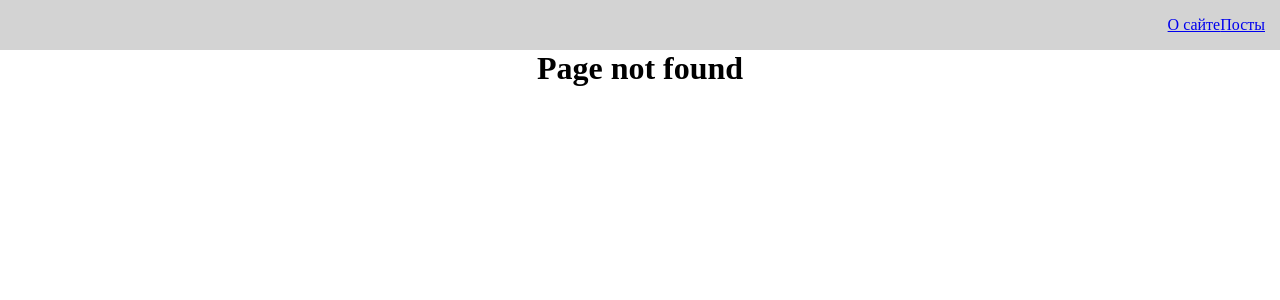
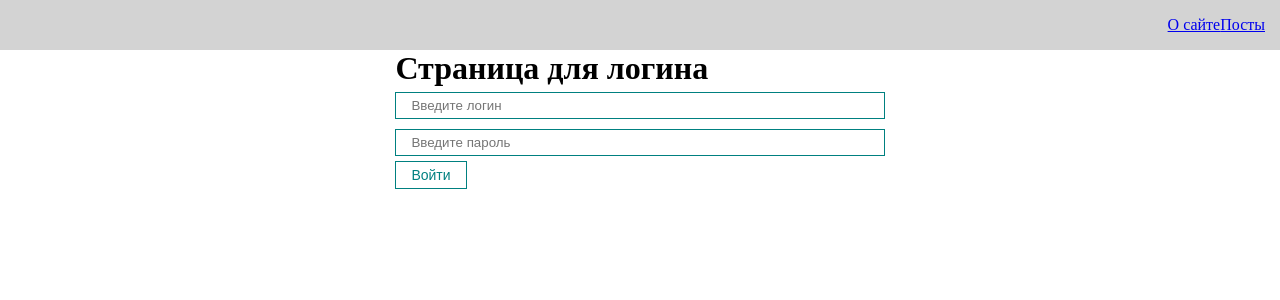
Before and after one commit to Andryii/pr1, a React (Create React App) app: page /login in a window 1280 px wide. Before the commit this address had no page. Shown: the top 300 px of the page. Built offline with nearby package versions, Linux system fonts and the light colour scheme.

Commit message:
Login page

```diff
--- a/src/App.js
+++ b/src/App.js
@@ -1,14 +1,26 @@
-import React from "react";
+import React, { useContext, useEffect, useState } from "react";
 import { BrowserRouter } from "react-router-dom";
 import AppRouter from "./components/AppRouter";
 import Navbar from "./components/UI/Navbar/Navbar";
+import { AuthContext } from "./context";
 
 const App = () => {
+  const [isAuth, setIsAuth] = useState(false);
+  const [isLoading, setLoading] = useState(true);
+  useEffect(() => {
+    if (localStorage.getItem("auth")) {
+      setIsAuth(true);
+    }
+    setLoading(false);
+  });
+
   return (
-    <BrowserRouter>
-      <Navbar />
-      <AppRouter />
-    </BrowserRouter>
+    <AuthContext.Provider value={{ isAuth, setIsAuth, isLoading }}>
+      <BrowserRouter>
+        <Navbar />
+        <AppRouter />
+      </BrowserRouter>
+    </AuthContext.Provider>
   );
 };
 
--- a/src/components/AppRouter.jsx
+++ b/src/components/AppRouter.jsx
@@ -1,16 +1,32 @@
-import React from "react";
-import { Routes, Route } from "react-router-dom";
+import React, { useContext } from "react";
+import { Routes, Route, Navigate } from "react-router-dom";
+import { AuthContext } from "../context";
 import About from "../pages/About";
 import PostIdPage from "../pages/PostIdPage";
 import Posts from "../pages/Posts";
+import { privateRoutes, publicRoutes } from "../router/routes";
+import Loader from "./UI/loader/Loader";
 
 const AppRouter = () => {
-  return (
+  const { isAuth, isLoading } = useContext(AuthContext);
+
+  if (isLoading) {
+    return <Loader />;
+  }
+
+  return isAuth ? (
     <Routes>
-      <Route path="/about" element={<About />} />
-      <Route path="/posts" element={<Posts />} />
-      <Route path="/posts/:id" element={<PostIdPage />} />
-      <Route path="/*" element={<h1>Page not found</h1>} />
+      {privateRoutes.map((route) => (
+        <Route key={route.path} path={route.path} element={<route.element />} />
+      ))}
+      <Route path="/*" element={<Navigate to="/posts" replace={true} />} />
+    </Routes>
+  ) : (
+    <Routes>
+      {publicRoutes.map((route) => (
+        <Route key={route.path} path={route.path} element={<route.element />} />
+      ))}
+      <Route path="/*" element={<Navigate to="/login" replace={false} />} />
     </Routes>
   );
 };
--- a/src/components/UI/Navbar/Navbar.jsx
+++ b/src/components/UI/Navbar/Navbar.jsx
@@ -1,8 +1,28 @@
-import React from "react";
+import React, { useContext } from "react";
 import { BrowserRouter, Link, Routes, Route } from "react-router-dom";
+import { AuthContext } from "../../../context";
+import MyButton from "../button/MyButton";
 const Navbar = () => {
+  const { isAuth, setIsAuth } = useContext(AuthContext);
+
+  const logout = ()=>
+  {
+    setIsAuth(false);
+    localStorage.removeItem('auth');
+  }
+
   return (
     <div className="navbar">
+      {isAuth ? (
+        <MyButton
+          onClick={logout}
+        >
+          Выйти
+        </MyButton>
+      ) : (
+        ""
+      )}
+
       <div className="navbar__links">
         <Link to="/about">О сайте</Link>
         <Link to="/posts">Посты</Link>
--- /dev/null
+++ b/src/context/index.js
@@ -0,0 +1,3 @@
+import { createContext } from "react";
+
+export const AuthContext = createContext(null)
--- /dev/null
+++ b/src/pages/Login.jsx
@@ -0,0 +1,28 @@
+import React, { useContext } from "react";
+import MyButton from "../components/UI/button/MyButton";
+import MyInput from "../components/UI/input/MyInput";
+import { AuthContext } from "../context";
+
+const Login = () => {
+  const {isAuth, setIsAuth} = useContext(AuthContext)
+  const login = (event)=>
+  {
+    event.preventDefault();
+    setIsAuth(true)
+    localStorage.setItem('auth', "true")
+  }
+
+
+  return (
+    <div>
+      <h1>Страница для логина</h1>
+      <form onSubmit={login}>
+        <MyInput type="text" placeholder="Введите логин" />
+        <MyInput type="password" placeholder="Введите пароль" />
+        <MyButton> Войти</MyButton>
+      </form>
+    </div>
+  );
+};
+
+export default Login;
--- /dev/null
+++ b/src/router/routes.js
@@ -0,0 +1,12 @@
+import About from "../pages/About";
+import Posts from "../pages/Posts";
+import PostIdPage from "../pages/PostIdPage";
+import Login from "../pages/Login";
+
+export const privateRoutes = [
+  { path: "/about", element: About },
+  { path: "/posts", element: Posts },
+  { path: "/posts/:id", element: PostIdPage },
+];
+
+export const publicRoutes = [{ path: "/login", element: Login }];
```
